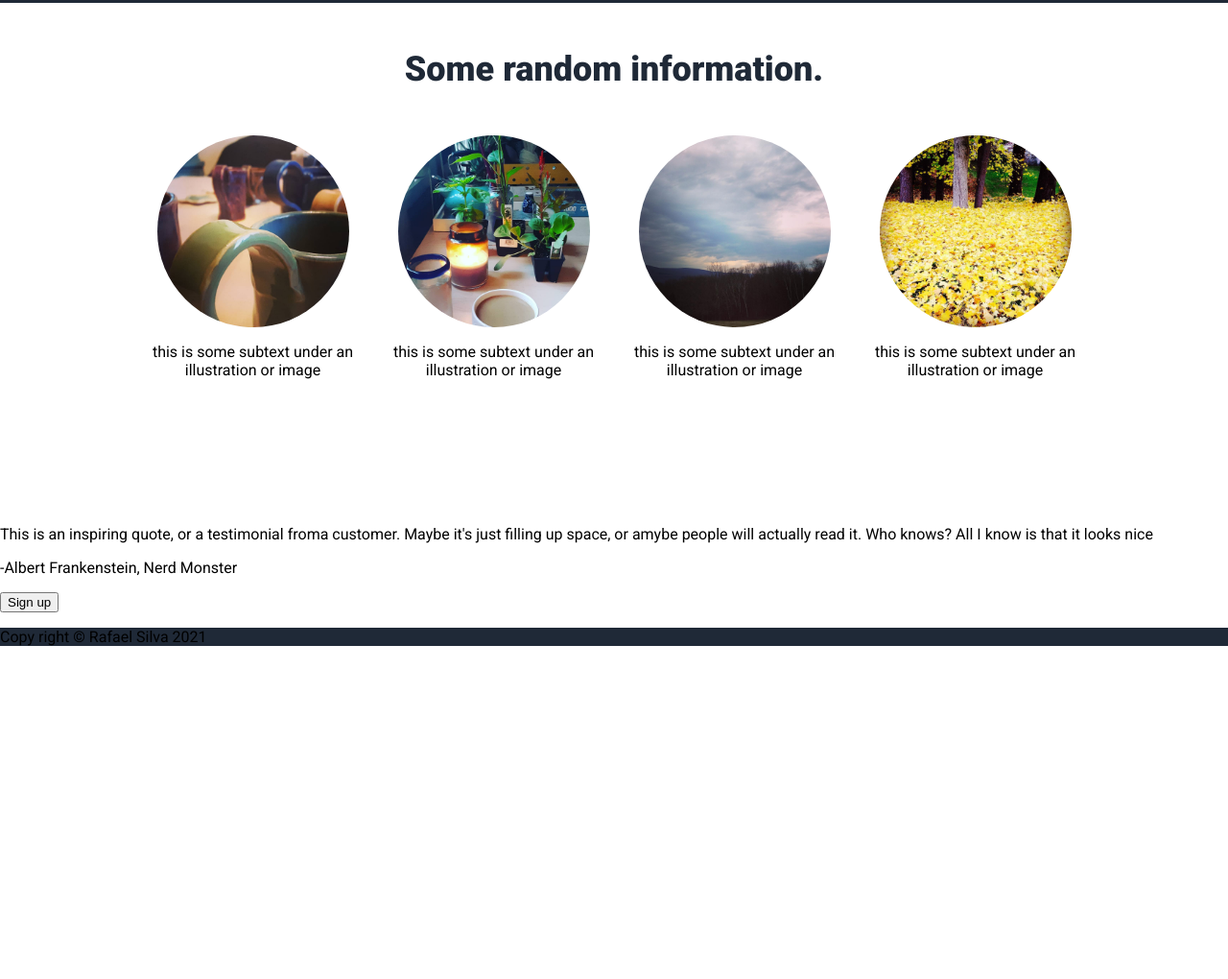
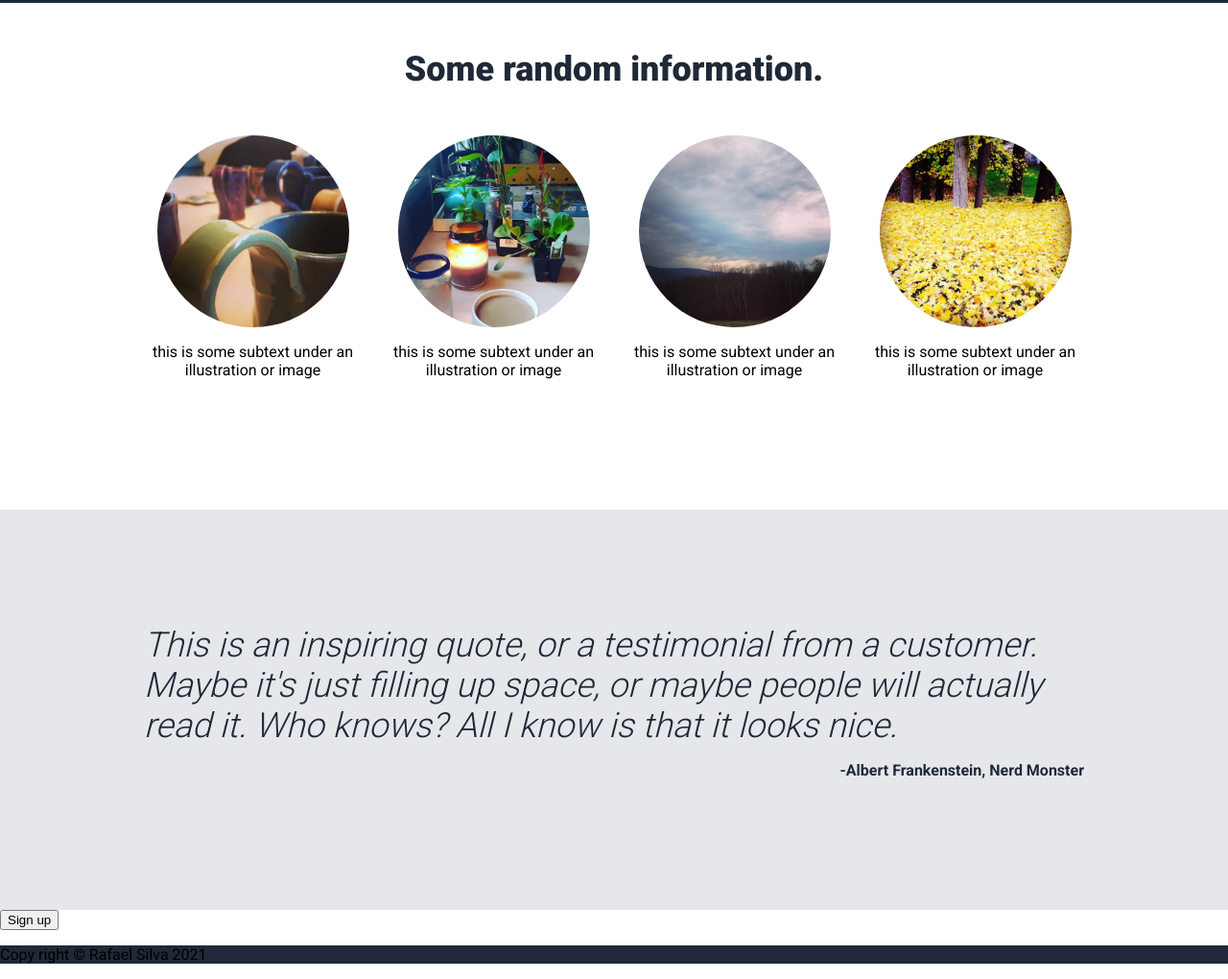
Before and after one commit to RafaelSilva316/odin_landing_page, a plain HTML site: page index.html in a window 1280 px wide. Shown: the part 595-1615 px from the top of the page at 96% size. Before the commit the page ends 1284 px from the top, so only its background shows below. Drawn offline with Linux system fonts and the light colour scheme.

Commit message:
finished quote section

```diff
--- a/index.html
+++ b/index.html
@@ -7,7 +7,7 @@
     <link rel="preconnect" href="https://fonts.googleapis.com" />
     <link rel="preconnect" href="https://fonts.gstatic.com" crossorigin />
     <link
-      href="https://fonts.googleapis.com/css2?family=Roboto:wght@400;500;700;900&display=swap"
+      href="https://fonts.googleapis.com/css2?family=Roboto:wght@300;400;500;700;900&display=swap"
       rel="stylesheet"
     />
     <link rel="stylesheet" href="styles.css" />
@@ -99,9 +99,9 @@
 
     <section class="quote">
       <p class="quote-txt">
-        This is an inspiring quote, or a testimonial froma customer. Maybe it's
-        just filling up space, or amybe people will actually read it. Who knows?
-        All I know is that it looks nice
+        This is an inspiring quote, or a testimonial from a customer. Maybe it's
+        just filling up space, or maybe people will actually read it. Who knows?
+        All I know is that it looks nice.
       </p>
       <p class="quote-author">-Albert Frankenstein, Nerd Monster</p>
     </section>
--- a/styles.css
+++ b/styles.css
@@ -5,8 +5,8 @@
    XXXX header logo txt: 24px #f9faf8
    XXXX button color: #3882f6
    XXXX info header txt: 36px extra-bold #1f2937
-quote section background: #e5e7eb
-quote txt: 36px light italic #1f2937
+   XXXX quote section background: #e5e7eb
+   XXXX quote txt: 36px light italic #1f2937
 */
 
 body {
@@ -94,7 +94,6 @@ ul {
   padding: 0 150px 120px 150px;
 }
 
-/* info header txt: 36px extra-bold #1f2937 */
 .info-heading {
   font-size: 36px;
   font-weight: 900;
@@ -132,6 +131,32 @@ ul {
 
 /* QUOTE */
 
+.quote {
+  background-color: #e5e7eb;
+  padding: 120px 150px;
+}
+
+.quote-txt {
+  font-size: 36px;
+  color: #1f2937;
+  font-style: italic;
+  font-weight: 300;
+  margin: 0;
+  /* padding: 0 20px; */
+}
+
+.quote-author {
+  text-align: end;
+  /* margin: 0; */
+  font-weight: 700;
+  color: #1f2937;
+}
+
+/* quote section background: #e5e7eb
+quote txt: 36px light italic #1f2937 */
+
+/* Footer */
+
 .footer {
   background-color: #1f2937;
 }
```
